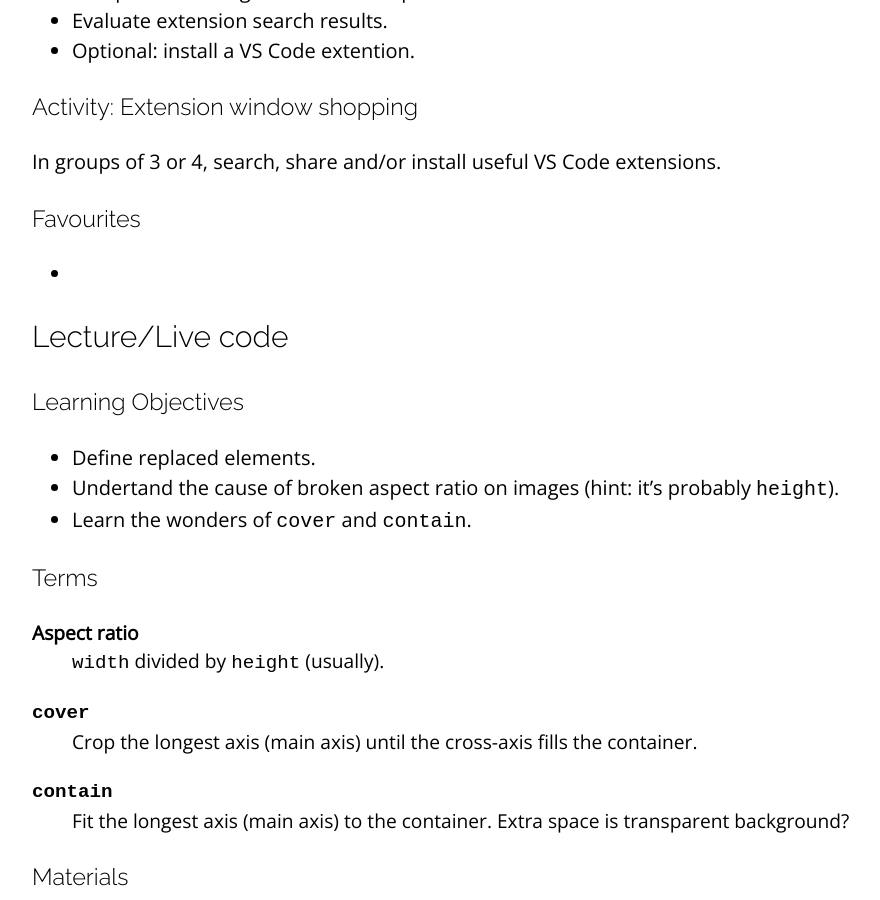
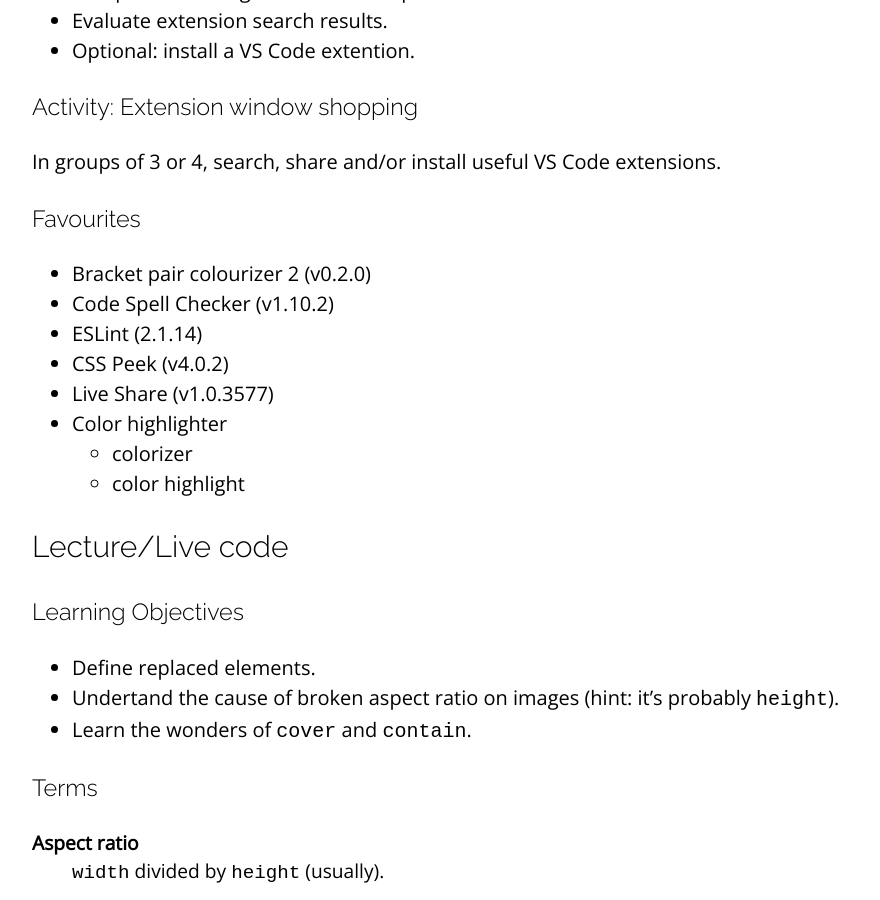
Before and after one commit to sait-wbdv/winter-2021, a Jekyll site: the page built from _posts/2021-01-29-card-patterns.md, in a window 1280 px wide and 900 px high, scrolled down 1756 px. Shown: the whole window, without its empty margins (96-976 px from the left). Built offline with Jekyll 4.4.1, drawn with Linux system fonts in a browser that asks for light colours; nearby versions of some CDN libraries.

Commit message:
added extension favoutrites

```diff
--- a/_posts/2021-01-29-card-patterns.md
+++ b/_posts/2021-01-29-card-patterns.md
@@ -47,7 +47,14 @@ categories: cpnt260
 In groups of 3 or 4, search, share and/or install useful VS Code extensions.
 
 ### Favourites
--
+- Bracket pair colourizer 2 (v0.2.0)
+- Code Spell Checker (v1.10.2)
+- ESLint (2.1.14)
+- CSS Peek (v4.0.2)
+- Live Share (v1.0.3577)
+- Color highlighter
+  - colorizer
+  - color highlight
 
 ## Lecture/Live code
 ### Learning Objectives
```
